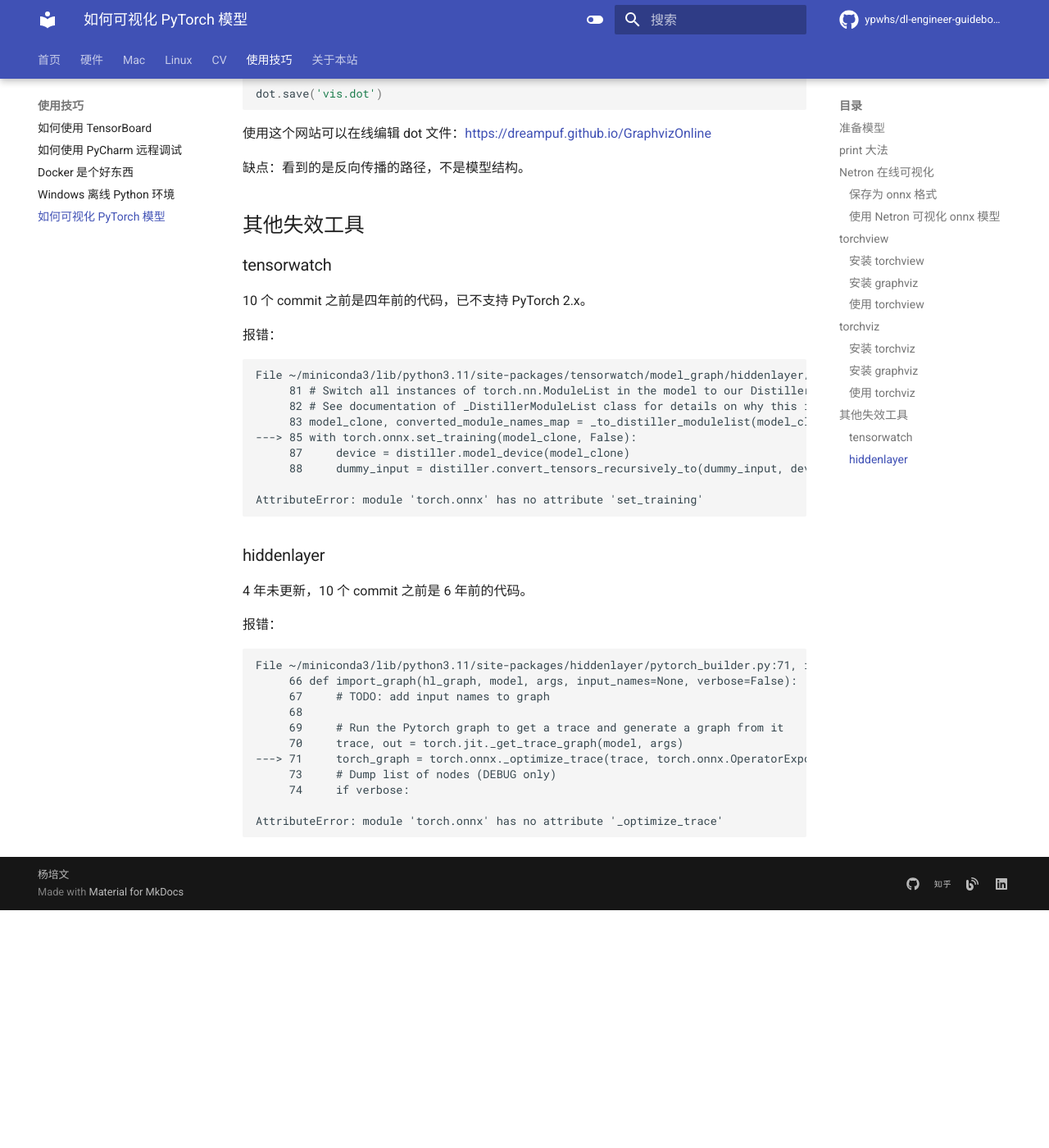
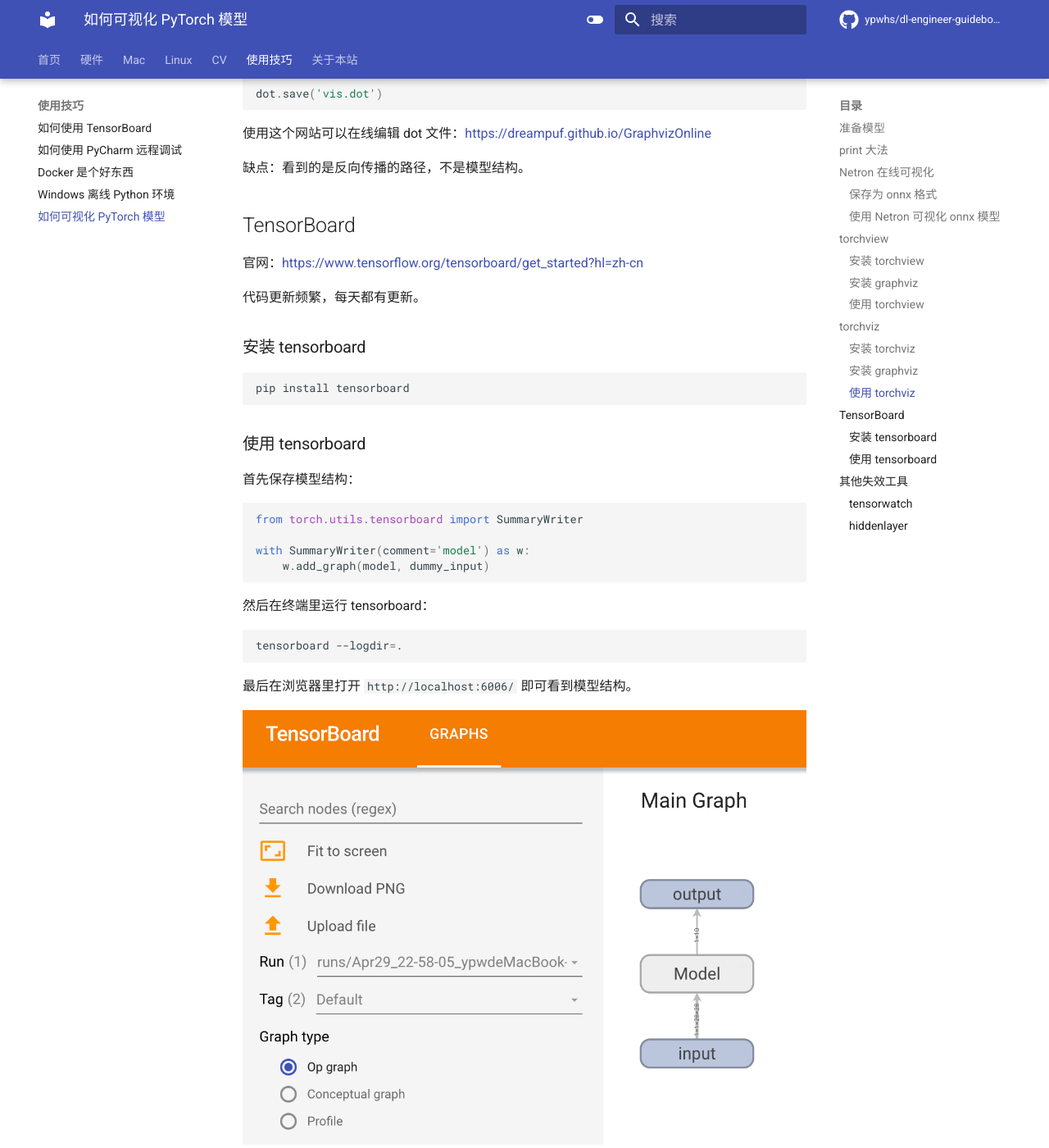
Before and after one commit to ypwhs/dl-engineer-guidebook, an MkDocs documentation site: the page built from docs/visualize-pytorch-model.md, in a window 1280 px wide and 1400 px high, scrolled down 7738 px. Shown: the whole window at 82% size. Built offline with MkDocs 1.6.1 and Material for MkDocs 9.7.7, drawn with Linux system fonts in a browser that asks for light colours; comment, search, counter and statistics services are not loaded; before the commit the page ends 8848 px from its top, so only the background shows below that; some of the changed text lies outside the part shown.

Commit message:
tensorboard

````diff
--- a/docs/visualize-pytorch-model.md
+++ b/docs/visualize-pytorch-model.md
@@ -190,6 +190,45 @@
 
 缺点：看到的是反向传播的路径，不是模型结构。
 
+## TensorBoard
+
+官网：[https://www.tensorflow.org/tensorboard/get_started?hl=zh-cn](https://www.tensorflow.org/tensorboard/get_started?hl=zh-cn)
+
+代码更新频繁，每天都有更新。
+
+### 安装 tensorboard
+
+```bash
+pip install tensorboard
+```
+
+### 使用 tensorboard
+
+首先保存模型结构：
+
+```py
+from torch.utils.tensorboard import SummaryWriter
+
+with SummaryWriter(comment='model') as w:
+    w.add_graph(model, dummy_input)
+```
+
+然后在终端里运行 tensorboard：
+
+```bash
+tensorboard --logdir=.
+```
+
+最后在浏览器里打开 `http://localhost:6006/` 即可看到模型结构。
+
+![tensorboard](visualize-pytorch-model/image-1.png)
+
+这个模型结构是可以交互式展开的，比如：
+
+![expand model](visualize-pytorch-model/expand_model.png)
+
+不仅可以看到最里面的模型，也能看到每一层的输入输出。
+
 ## 其他失效工具
 
 ### tensorwatch
````
Also changed, not shown: other parts of docs/visualize-pytorch-model.md (+1 -1 lines), docs/visualize-pytorch-model/expand_model.png (added), docs/visualize-pytorch-model/image-1.png (added).
